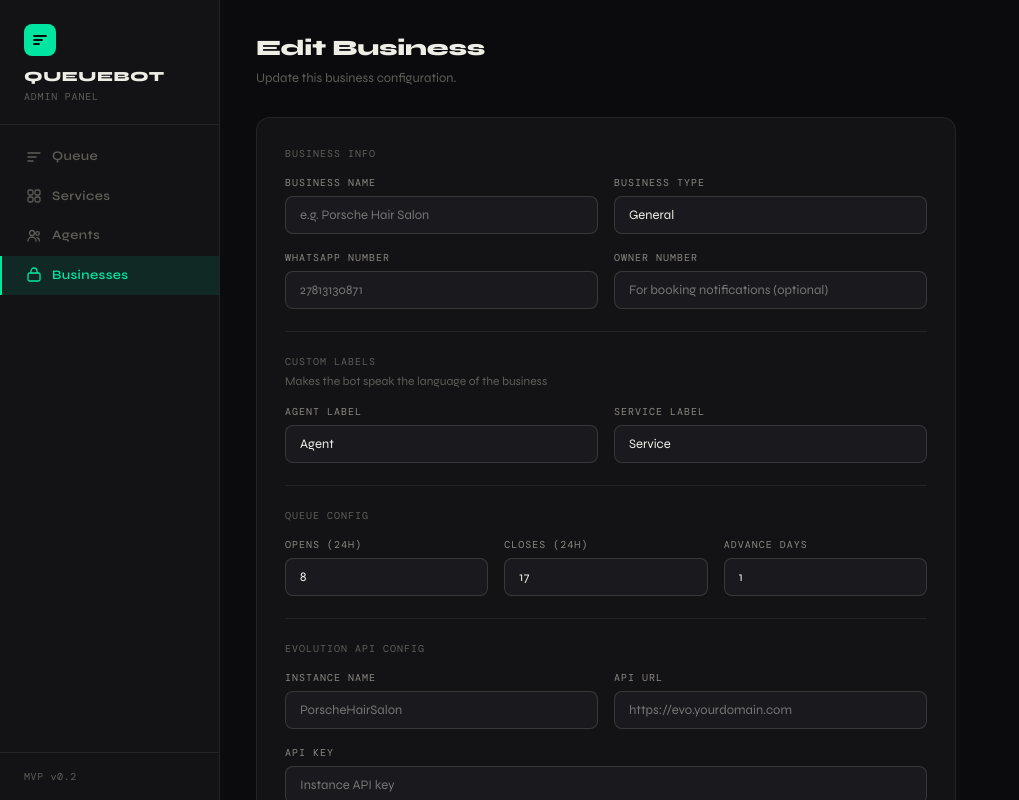
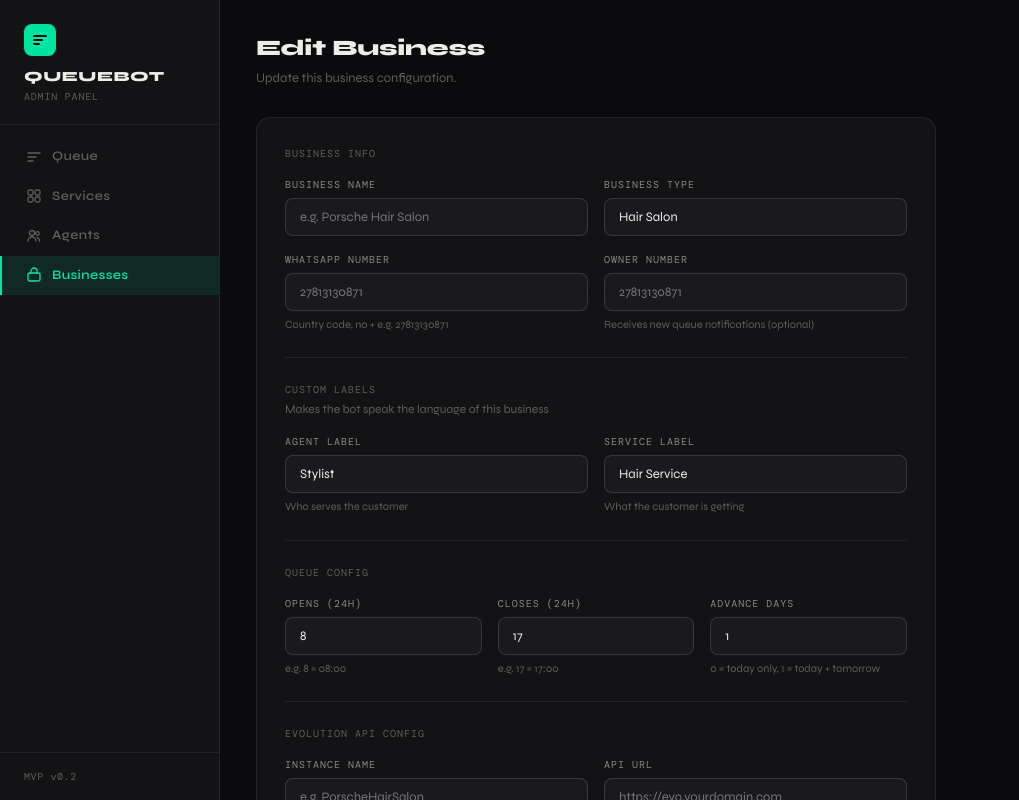
Before and after one commit to Banele-mofokeng/bookbot-admin, a React (Vite) app: page /businesses/1/edit in a window 1280 px wide. Shown: the top 800 px of the page, without its empty margins (0-1019 px from the left). Built offline with nearby package versions, Linux system fonts and the light colour scheme; no server answers.

Commit message:
new updates

```diff
--- a/src/pages/TenantForm.jsx
+++ b/src/pages/TenantForm.jsx
@@ -1,28 +1,94 @@
 import { useState, useEffect } from 'react'
 import { useNavigate, useParams } from 'react-router-dom'
 import { api } from '../api/client.js'
-import { Input, Button, Card, useToast, Toast } from '../components/UI.jsx'
+import { Button, Card, useToast, Toast } from '../components/UI.jsx'
 
 const EMPTY = {
   business_name:      '',
-  business_type:      'General',
+  business_type:      'Hair Salon',
   whatsapp_number:    '',
   owner_number:       '',
+  agent_label:        'Stylist',
+  service_label:      'Hair Service',
+  queue_opens:        8,
+  queue_closes:       17,
+  advance_days:       1,
   evolution_instance: '',
   evolution_api_url:  '',
   evolution_api_key:  '',
-  agent_label:        'Agent',
-  service_label:      'Service',
-  queue_opens:        8,
-  queue_closes:       17,
-  advance_days:       1,
   is_active:          true,
 }
 
+function Field({ label, hint, error, children }) {
+  return (
+    <div style={{ display: 'flex', flexDirection: 'column', gap: 6 }}>
+      <label style={{ fontFamily: 'var(--mono)', fontSize: 10, letterSpacing: '0.1em', textTransform: 'uppercase', color: error ? 'var(--red)' : 'var(--muted2)' }}>
+        {label}
+      </label>
+      {children}
+      {hint && !error && <span style={{ fontSize: 11, color: 'var(--muted)' }}>{hint}</span>}
+      {error && <span style={{ fontSize: 11, color: 'var(--red)' }}>{error}</span>}
+    </div>
+  )
+}
+
+function TextInput({ value, onChange, placeholder, type = 'text', error }) {
+  return (
+    <input
+      type={type}
+      value={value}
+      onChange={onChange}
+      placeholder={placeholder}
+      style={{
+        background: 'var(--surface2)',
+        border: `1px solid ${error ? 'var(--red)' : 'var(--border2)'}`,
+        borderRadius: 8, padding: '10px 14px', fontSize: 13,
+        color: 'var(--text)', outline: 'none', width: '100%',
+        fontFamily: 'var(--sans)',
+      }}
+      onFocus={e => { if (!error) e.target.style.borderColor = 'var(--accent)' }}
+      onBlur={e => { if (!error) e.target.style.borderColor = 'var(--border2)' }}
+    />
+  )
+}
+
+function NumberInput({ value, onChange, min, max }) {
+  return (
+    <input
+      type="number"
+      value={value}
+      min={min}
+      max={max}
+      onChange={onChange}
+      style={{
+        background: 'var(--surface2)', border: '1px solid var(--border2)',
+        borderRadius: 8, padding: '10px 14px', fontSize: 13,
+        color: 'var(--text)', outline: 'none', width: '100%',
+        fontFamily: 'var(--sans)',
+      }}
+      onFocus={e => e.target.style.borderColor = 'var(--accent)'}
+      onBlur={e => e.target.style.borderColor = 'var(--border2)'}
+    />
+  )
+}
+
+function SectionHeader({ label, sub }) {
+  return (
+    <div style={{ marginBottom: 16 }}>
+      <div style={{ fontFamily: 'var(--mono)', fontSize: 10, letterSpacing: '0.1em', textTransform: 'uppercase', color: 'var(--muted)' }}>{label}</div>
+      {sub && <div style={{ fontSize: 12, color: 'var(--muted)', marginTop: 3 }}>{sub}</div>}
+    </div>
+  )
+}
+
+function Divider() {
+  return <div style={{ height: 1, background: 'var(--border)', margin: '24px 0' }} />
+}
+
 export default function TenantForm({ tenants, reload }) {
-  const { id }      = useParams()
-  const isEdit      = Boolean(id)
-  const navigate    = useNavigate()
+  const { id }          = useParams()
+  const isEdit          = Boolean(id)
+  const navigate        = useNavigate()
   const { toast, show } = useToast()
 
   const [form, setForm]     = useState(EMPTY)
@@ -36,19 +102,28 @@ export default function TenantForm({ tenants, reload }) {
     }
   }, [id, tenants])
 
-  function set(field, value) {
-    setForm(f => ({ ...f, [field]: value }))
+  function setText(field) {
+    return e => {
+      setForm(f => ({ ...f, [field]: e.target.value }))
       if (errors[field]) setErrors(e => ({ ...e, [field]: null }))
+    }
+  }
+
+  function setNum(field) {
+    return e => {
+      const val = parseInt(e.target.value)
+      setForm(f => ({ ...f, [field]: isNaN(val) ? 0 : val }))
+    }
   }
 
   function validate() {
     const e = {}
     if (!form.business_name.trim())      e.business_name      = 'Required'
-    if (!form.whatsapp_number.trim())    e.whatsapp_number    = 'Required — e.g. 27813130871'
+    if (!form.whatsapp_number.trim())    e.whatsapp_number    = 'Required'
     if (!form.evolution_instance.trim()) e.evolution_instance = 'Required'
     if (!form.evolution_api_url.trim())  e.evolution_api_url  = 'Required'
     if (!form.evolution_api_key.trim())  e.evolution_api_key  = 'Required'
-    if (form.queue_opens >= form.queue_closes) e.queue_closes = 'Must be after opening hour'
+    if (form.queue_opens >= form.queue_closes) e.queue_closes = 'Must be later than opens'
     setErrors(e)
     return Object.keys(e).length === 0
   }
@@ -64,8 +139,8 @@ export default function TenantForm({ tenants, reload }) {
         await api.createTenant(form)
         show('Business registered!', 'success')
       }
-      reload()
-      setTimeout(() => navigate('/businesses'), 800)
+      await reload()
+      navigate('/businesses')
     } catch (err) {
       show(err.message || 'Failed to save.', 'error')
     } finally {
@@ -73,18 +148,8 @@ export default function TenantForm({ tenants, reload }) {
     }
   }
 
-  const field = (label, key, props = {}) => (
-    <Input
-      label={label}
-      value={form[key]}
-      onChange={e => set(key, e.target.type === 'number' ? parseInt(e.target.value) : e.target.value)}
-      error={errors[key]}
-      {...props}
-    />
-  )
-
   return (
-    <div style={{ maxWidth: 700 }}>
+    <div style={{ maxWidth: 680 }}>
       <div style={{ marginBottom: 28 }}>
         <h1 style={{ fontSize: 22, fontWeight: 800, letterSpacing: '-0.01em' }}>
           {isEdit ? 'Edit Business' : 'Add Business'}
@@ -96,52 +161,80 @@ export default function TenantForm({ tenants, reload }) {
 
       <Card className="animate-fade-up" style={{ padding: 28 }}>
 
-        {/* Business Info */}
-        <Section label="Business Info">
+        {/* ── Business Info ── */}
+        <SectionHeader label="Business Info" />
         <div style={{ display: 'grid', gridTemplateColumns: '1fr 1fr', gap: 16 }}>
-            {field('Business Name',    'business_name',   { placeholder: 'e.g. Porsche Hair Salon' })}
-            {field('Business Type',    'business_type',   { placeholder: 'e.g. Hair Salon, Clinic, Tyre Shop' })}
-            {field('WhatsApp Number',  'whatsapp_number', { placeholder: '27813130871' })}
-            {field('Owner Number',     'owner_number',    { placeholder: 'For booking notifications (optional)' })}
+          <Field label="Business Name" error={errors.business_name}>
+            <TextInput value={form.business_name} onChange={setText('business_name')}
+              placeholder="e.g. Porsche Hair Salon" error={errors.business_name} />
+          </Field>
+          <Field label="Business Type">
+            <TextInput value={form.business_type} onChange={setText('business_type')}
+              placeholder="e.g. Hair Salon, Clinic, Tyre Shop" />
+          </Field>
+          <Field label="WhatsApp Number" hint="Country code, no + e.g. 27813130871" error={errors.whatsapp_number}>
+            <TextInput value={form.whatsapp_number} onChange={setText('whatsapp_number')}
+              placeholder="27813130871" error={errors.whatsapp_number} />
+          </Field>
+          <Field label="Owner Number" hint="Receives new queue notifications (optional)">
+            <TextInput value={form.owner_number} onChange={setText('owner_number')}
+              placeholder="27813130871" />
+          </Field>
         </div>
-        </Section>
 
         <Divider />
 
-        {/* Labels */}
-        <Section label="Custom Labels" sub="Makes the bot speak the language of the business">
+        {/* ── Labels ── */}
+        <SectionHeader label="Custom Labels" sub="Makes the bot speak the language of this business" />
         <div style={{ display: 'grid', gridTemplateColumns: '1fr 1fr', gap: 16 }}>
-            {field('Agent Label',   'agent_label',   { placeholder: 'Stylist / Doctor / Bay / Technician' })}
-            {field('Service Label', 'service_label', { placeholder: 'Hair Service / Procedure / Job Type' })}
+          <Field label="Agent Label" hint="Who serves the customer">
+            <TextInput value={form.agent_label} onChange={setText('agent_label')}
+              placeholder="Stylist / Doctor / Bay / Technician" />
+          </Field>
+          <Field label="Service Label" hint="What the customer is getting">
+            <TextInput value={form.service_label} onChange={setText('service_label')}
+              placeholder="Hair Service / Procedure / Job Type" />
+          </Field>
         </div>
-        </Section>
 
         <Divider />
 
-        {/* Queue Config */}
-        <Section label="Queue Config">
+        {/* ── Queue Config ── */}
+        <SectionHeader label="Queue Config" />
         <div style={{ display: 'grid', gridTemplateColumns: '1fr 1fr 1fr', gap: 16 }}>
-            {field('Opens (24h)',       'queue_opens',   { type: 'number', min: 0, max: 23 })}
-            {field('Closes (24h)',      'queue_closes',  { type: 'number', min: 1, max: 24 })}
-            {field('Advance Days',      'advance_days',  { type: 'number', min: 0, max: 14,
-              placeholder: '0 = today only' })}
+          <Field label="Opens (24h)" hint="e.g. 8 = 08:00">
+            <NumberInput value={form.queue_opens} onChange={setNum('queue_opens')} min={0} max={23} />
+          </Field>
+          <Field label="Closes (24h)" hint="e.g. 17 = 17:00" error={errors.queue_closes}>
+            <NumberInput value={form.queue_closes} onChange={setNum('queue_closes')} min={1} max={24} />
+          </Field>
+          <Field label="Advance Days" hint="0 = today only, 1 = today + tomorrow">
+            <NumberInput value={form.advance_days} onChange={setNum('advance_days')} min={0} max={14} />
+          </Field>
         </div>
-        </Section>
 
         <Divider />
 
-        {/* Evolution API */}
-        <Section label="Evolution API Config">
+        {/* ── Evolution API ── */}
+        <SectionHeader label="Evolution API Config" />
         <div style={{ display: 'flex', flexDirection: 'column', gap: 16 }}>
           <div style={{ display: 'grid', gridTemplateColumns: '1fr 1fr', gap: 16 }}>
-              {field('Instance Name', 'evolution_instance', { placeholder: 'PorscheHairSalon' })}
-              {field('API URL',       'evolution_api_url',  { placeholder: 'https://evo.yourdomain.com' })}
+            <Field label="Instance Name" error={errors.evolution_instance}>
+              <TextInput value={form.evolution_instance} onChange={setText('evolution_instance')}
+                placeholder="e.g. PorscheHairSalon" error={errors.evolution_instance} />
+            </Field>
+            <Field label="API URL" error={errors.evolution_api_url}>
+              <TextInput value={form.evolution_api_url} onChange={setText('evolution_api_url')}
+                placeholder="https://evo.yourdomain.com" error={errors.evolution_api_url} />
+            </Field>
           </div>
-            {field('API Key', 'evolution_api_key', { type: 'password', placeholder: 'Instance API key' })}
+          <Field label="API Key" error={errors.evolution_api_key}>
+            <TextInput value={form.evolution_api_key} onChange={setText('evolution_api_key')}
+              type="password" placeholder="Instance API key" error={errors.evolution_api_key} />
+          </Field>
         </div>
-        </Section>
 
-        {/* Actions */}
+        {/* ── Actions ── */}
         <div style={{ display: 'flex', gap: 10, marginTop: 28 }}>
           <Button onClick={submit} loading={saving}>
             {isEdit ? 'Save Changes' : 'Register Business'}
@@ -154,19 +247,3 @@ export default function TenantForm({ tenants, reload }) {
     </div>
   )
 }
-
-function Section({ label, sub, children }) {
-  return (
-    <div style={{ marginBottom: 4 }}>
-      <div style={{ marginBottom: 14 }}>
-        <div style={{ fontFamily: 'var(--mono)', fontSize: 10, letterSpacing: '0.1em', textTransform: 'uppercase', color: 'var(--muted)' }}>{label}</div>
-        {sub && <div style={{ fontSize: 12, color: 'var(--muted)', marginTop: 3 }}>{sub}</div>}
-      </div>
-      {children}
-    </div>
-  )
-}
-
-function Divider() {
-  return <div style={{ height: 1, background: 'var(--border)', margin: '22px 0' }} />
-}
```
Also changed, not shown: 1 other file (tests, documents, lock files or other folders). Lines whose indentation alone changed are shown as unchanged.
